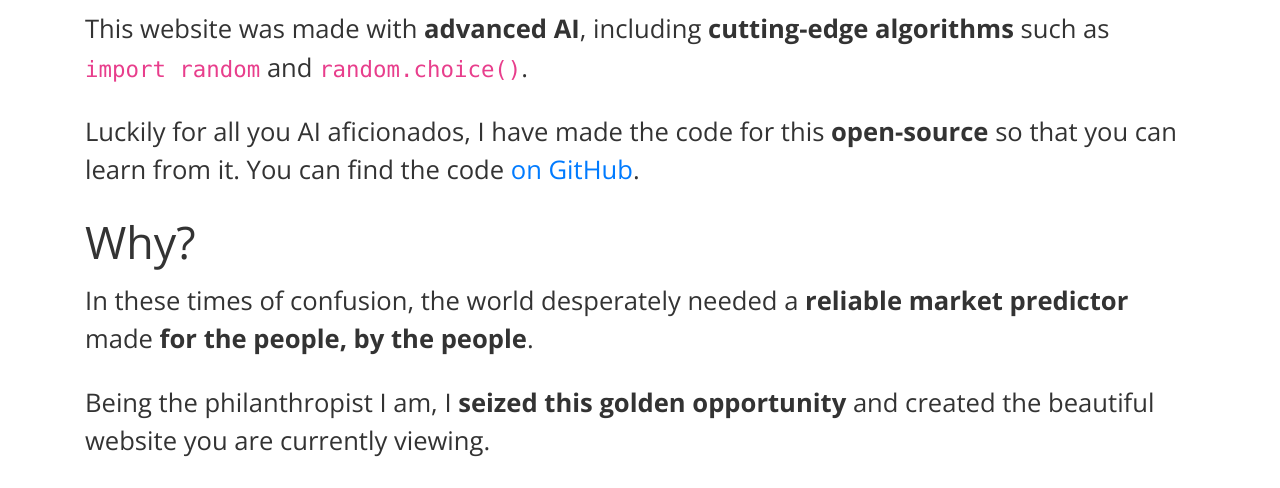
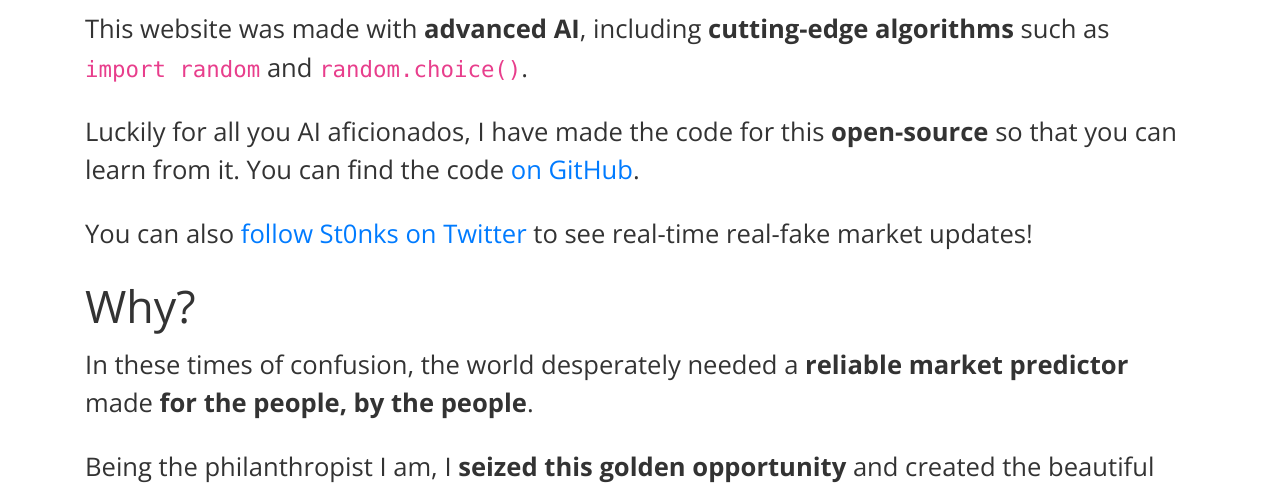
Before and after one commit to dolphingarlic/st0nks, a Flask app: template templates/index.html in a window 1280 px wide. Shown: the part 1213-1701 px from the top of the page. Run offline with Flask 2, Linux system fonts and the light colour scheme; the template is opened without the code that fills it, so the values that code supplies are empty; some libraries are stand-ins or nearby versions.

Commit message:
Added Twitter link

```diff
--- a/templates/index.html
+++ b/templates/index.html
@@ -53,6 +53,10 @@
                 for this <b>open-source</b> so that you can learn from it. You can find
                 the code <a href="https://github.com/dolphingarlic/st0nks">on GitHub</a>.
             </p>
+            <p>
+                You can also <a href="https://twitter.com/dolphingarlic">follow St0nks on Twitter</a>
+                to see real-time real-fake market updates!
+            </p>
 
             <h3>Why?</h3>
             <p>
```
